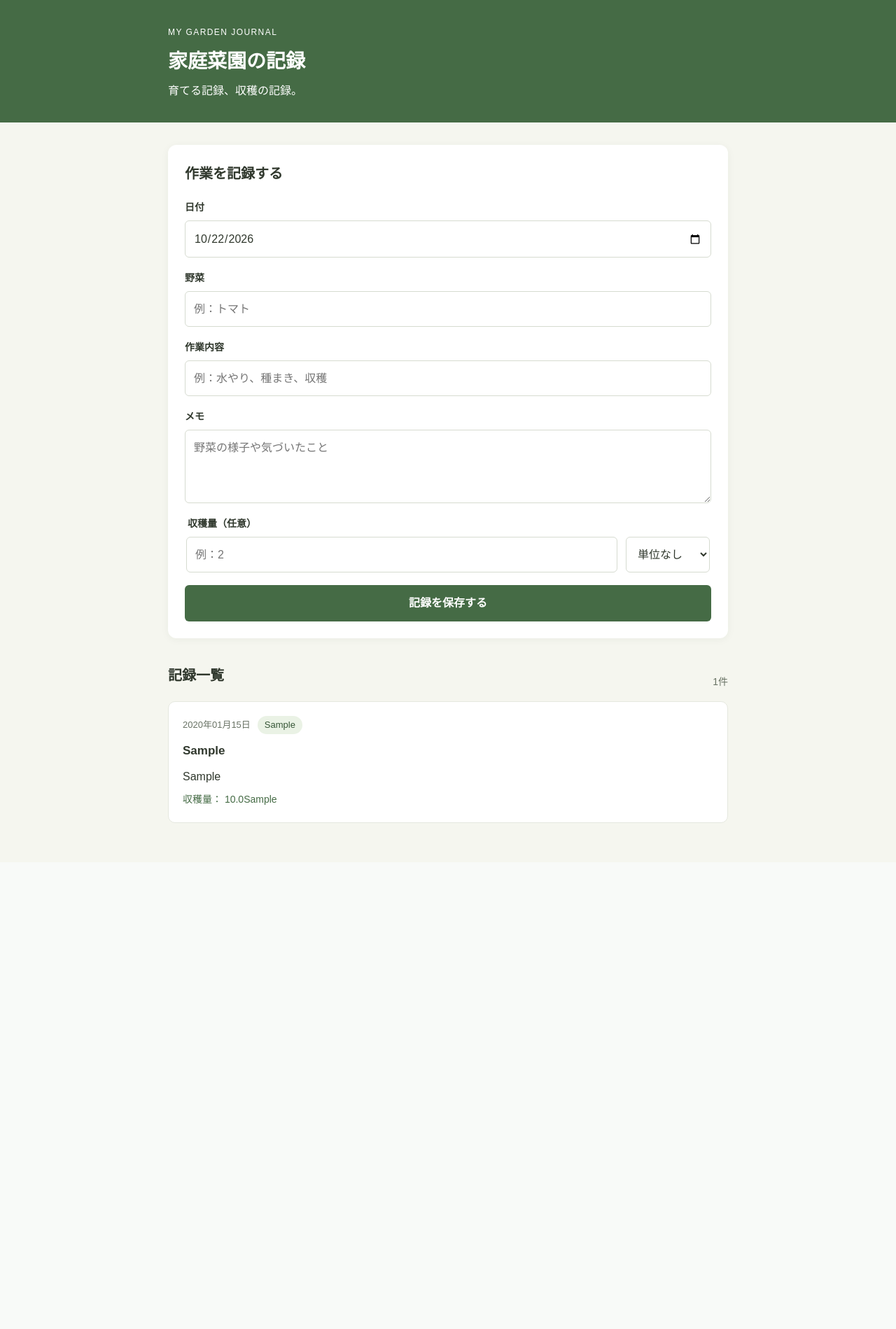
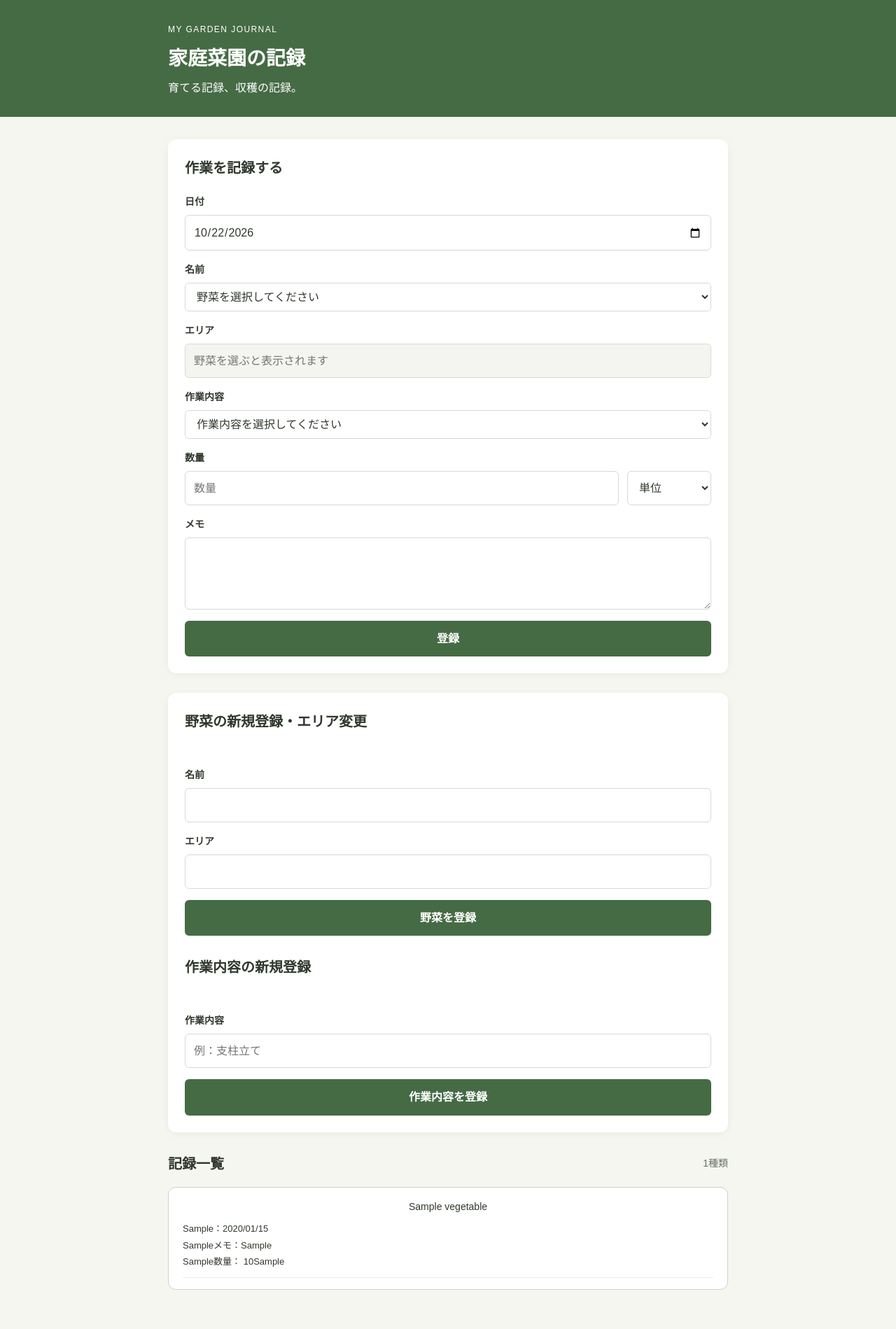
Before and after one commit to kurutto/garden-log, a FastAPI app: page / in a window 1280 px wide. Shown: the whole page at 70% size. Before the commit the page ends 1176 px from the top, so only its background shows below. Run offline with FastAPI, Linux system fonts and the light colour scheme; tables that the repository leaves empty hold one stand-in row (values such as "Sample post").

Commit message:
feat: add vegetable management and harvest summaries

```diff
--- a/main.py
+++ b/main.py
@@ -1,19 +1,36 @@
 
 from datetime import date
+from pathlib import Path
 
-from fastapi import Depends, FastAPI, Form, Request
+from fastapi import Depends, FastAPI, Form, HTTPException, Request
 from fastapi.responses import HTMLResponse, RedirectResponse
 from fastapi.staticfiles import StaticFiles
 from fastapi.templating import Jinja2Templates
-from sqlalchemy import Date, Float, String, Text, create_engine, select
-from sqlalchemy.orm import DeclarativeBase, Mapped, Session, mapped_column, sessionmaker
+from sqlalchemy import (
+    Date,
+    Float,
+    ForeignKey,
+    String,
+    Text,
+    create_engine,
+    inspect,
+    select,
+    text,
+)
+from sqlalchemy.orm import (
+    DeclarativeBase,
+    Mapped,
+    Session,
+    mapped_column,
+    relationship,
+    sessionmaker,
+)
 
 app = FastAPI()
 
 app.mount("/static", StaticFiles(directory="static"), name="static")
 templates = Jinja2Templates(directory="templates")
 
-# SQLite database
 DATABASE_URL = "sqlite:///./garden_log.db"
 
 engine = create_engine(
@@ -28,9 +45,27 @@ SessionLocal = sessionmaker(
 )
 
 
-# Database model
 class Base(DeclarativeBase):
     pass
+
+
+class Vegetable(Base):
+    __tablename__ = "vegetables"
+
+    id: Mapped[int] = mapped_column(primary_key=True)
+    name: Mapped[str] = mapped_column(String(100), unique=True, nullable=False)
+    area: Mapped[str] = mapped_column(String(100), default="", nullable=False)
+
+    records: Mapped[list["GardenRecord"]] = relationship(
+        back_populates="vegetable_info"
+    )
+
+
+class WorkType(Base):
+    __tablename__ = "work_types"
+
+    id: Mapped[int] = mapped_column(primary_key=True)
+    name: Mapped[str] = mapped_column(String(100), unique=True, nullable=False)
 
 
 class GardenRecord(Base):
@@ -38,21 +73,75 @@ class GardenRecord(Base):
 
     id: Mapped[int] = mapped_column(primary_key=True)
     work_date: Mapped[date] = mapped_column(Date, nullable=False)
+
+    # 既存データとの互換性のため、従来の文字列カラムを残す
     vegetable: Mapped[str] = mapped_column(String(100), nullable=False)
-    work: Mapped[str] = mapped_column(String(100), nullable=False)
-    memo: Mapped[str] = mapped_column(Text, default="", nullable=False)
-    harvest_amount: Mapped[float | None] = mapped_column(
-        Float,
-        nullable=True,
-    )
-    harvest_unit: Mapped[str | None] = mapped_column(
-        String(20),
+
+    # 新しい野菜テーブルとの関連
+    vegetable_id: Mapped[int | None] = mapped_column(
+        ForeignKey("vegetables.id"),
         nullable=True,
     )
 
+    work: Mapped[str] = mapped_column(String(100), nullable=False)
+    memo: Mapped[str] = mapped_column(Text, default="", nullable=False)
+    harvest_amount: Mapped[float | None] = mapped_column(Float, nullable=True)
+    harvest_unit: Mapped[str | None] = mapped_column(String(20), nullable=True)
 
-# Create tables if they do not exist
-Base.metadata.create_all(bind=engine)
+    vegetable_info: Mapped[Vegetable | None] = relationship(
+        back_populates="records"
+    )
+
+
+def migrate_database():
+    """既存の作業記録を残しながら、新しいテーブル構成へ移行する。"""
+    Base.metadata.create_all(bind=engine)
+
+    columns = {
+        column["name"]
+        for column in inspect(engine).get_columns("garden_records")
+    }
+
+    if "vegetable_id" not in columns:
+        with engine.begin() as connection:
+            connection.execute(
+                text(
+                    "ALTER TABLE garden_records "
+                    "ADD COLUMN vegetable_id INTEGER "
+                    "REFERENCES vegetables(id)"
+                )
+            )
+
+    with SessionLocal() as db:
+        records = db.scalars(select(GardenRecord)).all()
+
+        for record in records:
+            name = record.vegetable.strip()
+            if not name:
+                continue
+
+            vegetable = db.scalar(
+                select(Vegetable).where(Vegetable.name == name)
+            )
+
+            if vegetable is None:
+                vegetable = Vegetable(name=name, area="")
+                db.add(vegetable)
+                db.flush()
+
+            if record.vegetable_id is None:
+                record.vegetable_id = vegetable.id
+
+            work_name = record.work.strip()
+            if work_name and db.scalar(
+                select(WorkType).where(WorkType.name == work_name)
+            ) is None:
+                db.add(WorkType(name=work_name))
+
+        db.commit()
+
+
+migrate_database()
 
 
 def get_db():
@@ -65,11 +154,54 @@ def get_db():
 
 @app.get("/", response_class=HTMLResponse)
 def read_root(request: Request, db: Session = Depends(get_db)):
-    statement = select(GardenRecord).order_by(
-        GardenRecord.work_date.desc(),
-        GardenRecord.id.desc(),
-    )
-    records = db.scalars(statement).all()
+    vegetables = db.scalars(
+        select(Vegetable).order_by(Vegetable.name)
+    ).all()
+
+    work_types = db.scalars(
+        select(WorkType).order_by(WorkType.name)
+    ).all()
+
+    records = db.scalars(
+        select(GardenRecord)
+        .order_by(GardenRecord.work_date.desc(), GardenRecord.id.desc())
+    ).all()
+
+    # 野菜ごとに作業記録をまとめる
+    grouped_records = []
+
+    for vegetable in vegetables:
+        vegetable_records = sorted(
+    [
+        record
+        for record in records
+        if record.vegetable_id == vegetable.id
+    ],
+    key=lambda record: (record.work_date, record.id),
+)
+
+        if not vegetable_records:
+            continue
+
+        # 単位ごとに収穫量を合計する
+        harvest_totals = {}
+
+        for record in vegetable_records:
+            if record.work != "収穫" or record.harvest_amount is None:
+                continue
+
+            unit = record.harvest_unit or "単位なし"
+            harvest_totals[unit] = (
+                harvest_totals.get(unit, 0) + record.harvest_amount
+            )
+
+        grouped_records.append(
+            {
+                "vegetable": vegetable,
+                "records": vegetable_records,
+                "harvest_totals": harvest_totals,
+            }
+        )
 
     return templates.TemplateResponse(
         request=request,
@@ -77,25 +209,91 @@ def read_root(request: Request, db: Session = Depends(get_db)):
         context={
             "title": "家庭菜園の記録",
             "today": date.today().isoformat(),
-            "records": records,
+            "vegetables": vegetables,
+            "work_types": work_types,
+            "grouped_records": grouped_records,
         },
     )
+
+
+@app.post("/vegetables")
+def create_vegetable(
+    name: str = Form(...),
+    area: str = Form(...),
+    db: Session = Depends(get_db),
+):
+    name = name.strip()
+    area = area.strip()
+
+    if not name or not area:
+        raise HTTPException(status_code=400, detail="名前とエリアは必須です。")
+
+    existing = db.scalar(
+        select(Vegetable).where(Vegetable.name == name)
+    )
+
+    if existing:
+        existing.area = area
+    else:
+        db.add(Vegetable(name=name, area=area))
+
+    db.commit()
+    return RedirectResponse(url="/", status_code=303)
+
+
+@app.post("/work-types")
+def create_work_type(
+    name: str = Form(...),
+    db: Session = Depends(get_db),
+):
+    name = name.strip()
+
+    if name and db.scalar(
+        select(WorkType).where(WorkType.name == name)
+    ) is None:
+        db.add(WorkType(name=name))
+        db.commit()
+
+    return RedirectResponse(url="/", status_code=303)
 
 
 @app.post("/records")
 def create_record(
     work_date: date = Form(...),
-    vegetable: str = Form(...),
+    vegetable_id: int = Form(...),
     work: str = Form(...),
     memo: str = Form(""),
     harvest_amount: float | None = Form(None),
     harvest_unit: str = Form(""),
     db: Session = Depends(get_db),
 ):
+    vegetable = db.get(Vegetable, vegetable_id)
+
+    if vegetable is None:
+        raise HTTPException(status_code=400, detail="野菜を選択してください。")
+
+    work = work.strip()
+    if not work:
+        raise HTTPException(status_code=400, detail="作業内容は必須です。")
+
+    if harvest_amount is not None and harvest_amount < 0:
+        raise HTTPException(status_code=400, detail="数量は0以上にしてください。")
+
+    # 新しい作業内容が入力された場合にも登録する
+    if db.scalar(select(WorkType).where(WorkType.name == work)) is None:
+        db.add(WorkType(name=work))
+
+    if work == "収穫" and harvest_amount is None:
+        raise HTTPException(
+            status_code=400,
+            detail="収穫を記録する場合は数量を入力してください。",
+        )
+
     record = GardenRecord(
         work_date=work_date,
-        vegetable=vegetable.strip(),
-        work=work.strip(),
+        vegetable=vegetable.name,
+        vegetable_id=vegetable.id,
+        work=work,
         memo=memo.strip(),
         harvest_amount=harvest_amount,
         harvest_unit=harvest_unit.strip() or None,
--- a/static/style.css
+++ b/static/style.css
@@ -17,7 +17,7 @@ body {
 }
 
 .header {
-  padding: 32px 0;
+  padding: 28px 0;
   color: #fff;
   background: #456b45;
 }
@@ -38,6 +38,8 @@ body {
 }
 
 .main {
+  display: grid;
+  gap: 28px;
   padding-block: 32px 56px;
 }
 
@@ -55,7 +57,7 @@ h2 {
 
 .record-form {
   display: grid;
-  gap: 18px;
+  gap: 16px;
 }
 
 .field {
@@ -63,8 +65,7 @@ h2 {
   gap: 6px;
 }
 
-label,
-legend {
+label {
   font-size: 14px;
   font-weight: 600;
 }
@@ -73,12 +74,17 @@ input,
 textarea,
 select {
   width: 100%;
-  padding: 11px 12px;
+  min-width: 0;
+  padding: 10px 12px;
   color: inherit;
   font: inherit;
   background: #fff;
   border: 1px solid #d6dbd0;
   border-radius: 6px;
+}
+
+input[readonly] {
+  background: #f4f5f1;
 }
 
 textarea {
@@ -92,22 +98,23 @@ select:focus {
   outline: 2px solid rgb(69 107 69 / 15%);
 }
 
-.harvest-field {
-  padding: 0;
-  border: 0;
+small {
+  color: #697365;
+  font-size: 12px;
 }
 
-.harvest-field legend {
-  margin-bottom: 6px;
+small[hidden] {
+  display: none;
 }
 
 .harvest-inputs {
   display: grid;
-  grid-template-columns: 1fr 120px;
+  grid-template-columns: minmax(0, 1fr) 120px;
   gap: 12px;
 }
 
-.submit-button {
+.submit-button,
+.secondary-button {
   padding: 12px 20px;
   color: #fff;
   font: inherit;
@@ -118,12 +125,19 @@ select:focus {
   cursor: pointer;
 }
 
-.submit-button:hover {
+.submit-button:hover,
+.secondary-button:hover {
   background: #355535;
 }
 
+.management {
+  display: grid;
+  gap: 28px;
+}
+
 .records-section {
-  margin-top: 36px;
+  display: grid;
+  gap: 16px;
 }
 
 .section-heading {
@@ -131,6 +145,10 @@ select:focus {
   align-items: center;
   justify-content: space-between;
   gap: 12px;
+}
+
+.section-heading h2 {
+  margin: 0;
 }
 
 .record-count {
@@ -167,20 +185,47 @@ select:focus {
   border-radius: 20px;
 }
 
-.record-card h3 {
-  margin: 10px 0 4px;
-  font-size: 17px;
+.history-list {
+  display: grid;
+  gap: 12px;
+  margin-top: 16px;
+}
+
+.history-item {
+  padding-bottom: 10px;
+  border-bottom: 1px solid #edf0e8;
+}
+
+.history-item strong {
+  font-size: 14px;
 }
 
 .record-memo,
 .harvest {
-  margin: 8px 0 0;
+  margin: 4px 0 0;
   overflow-wrap: anywhere;
 }
 
 .harvest {
   color: #456b45;
   font-size: 14px;
+}
+
+.total-harvest {
+  display: flex;
+  flex-wrap: wrap;
+  align-items: center;
+  gap: 10px;
+  margin-top: 16px;
+  padding: 12px;
+  color: #355535;
+  background: #eaf2e5;
+  border-radius: 6px;
+}
+
+.total-harvest span {
+  font-size: 18px;
+  font-weight: 700;
 }
 
 .empty-state {
@@ -200,4 +245,62 @@ select:focus {
   .panel {
     padding: 18px;
   }
+
+  .harvest-inputs {
+    grid-template-columns: minmax(0, 1fr) 100px;
+    gap: 8px;
+  }
 }
+
+/* 野菜ごとの記録カード */
+.record-card {
+  padding: 16px 20px;
+  border: 1px solid #d0d0d0;
+  border-radius: 11px;
+  box-shadow: none;
+}
+
+.vegetable-title {
+  margin: 0 0 8px;
+  font-size: 14px;
+  font-weight: 400;
+  text-align: center;
+  overflow-wrap: anywhere;
+}
+
+/* 作業履歴 */
+.history-item {
+  margin: 0;
+}
+
+.history-title,
+.history-detail {
+  margin: 0;
+  font-size: 13px;
+  line-height: 1.8;
+  overflow-wrap: anywhere;
+}
+
+.history-detail {
+  padding-left: 0;
+}
+
+/* 総収穫量 */
+.total-harvest {
+  display: block;
+  margin-top: 0;
+  padding: 0;
+  color: inherit;
+  background: transparent;
+  border-radius: 0;
+}
+
+.total-harvest p {
+  margin: 0;
+  font-size: 13px;
+  line-height: 1.8;
+}
+
+.record-list {
+  gap: 24px;
+}
--- a/templates/index.html
+++ b/templates/index.html
@@ -23,63 +23,47 @@
       <form action="/records" method="post" class="record-form">
         <div class="field">
           <label for="work_date">日付</label>
-          <input
-            type="date"
-            id="work_date"
-            name="work_date"
-            value="{{ today }}"
-            required
-          >
+          <input type="date" id="work_date" name="work_date"
+                 value="{{ today }}" required>
         </div>
 
         <div class="field">
-          <label for="vegetable">野菜</label>
-          <input
-            type="text"
-            id="vegetable"
-            name="vegetable"
-            placeholder="例：トマト"
-            maxlength="100"
-            required
-          >
+          <label for="vegetable_id">名前</label>
+          <select id="vegetable_id" name="vegetable_id" required>
+            <option value="">野菜を選択してください</option>
+            {% for vegetable in vegetables %}
+              <option value="{{ vegetable.id }}"
+                      data-area="{{ vegetable.area }}">
+                {{ vegetable.name }}
+              </option>
+            {% endfor %}
+          </select>
+        </div>
+
+        <div class="field">
+          <label for="area_display">エリア</label>
+          <input type="text" id="area_display" readonly
+                 placeholder="野菜を選ぶと表示されます">
         </div>
 
         <div class="field">
           <label for="work">作業内容</label>
-          <input
-            type="text"
-            id="work"
-            name="work"
-            placeholder="例：水やり、種まき、収穫"
-            maxlength="100"
-            required
-          >
+          <select id="work" name="work" required>
+            <option value="">作業内容を選択してください</option>
+            {% for item in work_types %}
+              <option value="{{ item.name }}">{{ item.name }}</option>
+            {% endfor %}
+          </select>
         </div>
 
         <div class="field">
-          <label for="memo">メモ</label>
-          <textarea
-            id="memo"
-            name="memo"
-            rows="3"
-            placeholder="野菜の様子や気づいたこと"
-          ></textarea>
-        </div>
-
-        <fieldset class="harvest-field">
-          <legend>収穫量（任意）</legend>
+          <label for="harvest_amount">数量</label>
           <div class="harvest-inputs">
-            <input
-              type="number"
-              id="harvest_amount"
-              name="harvest_amount"
-              min="0"
-              step="any"
-              placeholder="例：2"
-            >
-
+            <input type="number" id="harvest_amount" name="harvest_amount"
+                   min="0" step="any" placeholder="数量">
             <select id="harvest_unit" name="harvest_unit">
-              <option value="">単位なし</option>
+              <option value="">単位</option>
+              <option value="株">株</option>
               <option value="個">個</option>
               <option value="本">本</option>
               <option value="g">g</option>
@@ -87,42 +71,88 @@
               <option value="袋">袋</option>
             </select>
           </div>
-        </fieldset>
+          <small id="quantity-help">
+            収穫を選択した場合は数量を入力してください。
+          </small>
+        </div>
 
-        <button type="submit" class="submit-button">
-          記録を保存する
-        </button>
+        <div class="field">
+          <label for="memo">メモ</label>
+          <textarea id="memo" name="memo" rows="3"></textarea>
+        </div>
+
+        <button type="submit" class="submit-button">登録</button>
       </form>
     </section>
+
+    <section class="panel management">
+      <h2>野菜の新規登録・エリア変更</h2>
+      <form action="/vegetables" method="post" class="record-form">
+        <div class="field">
+          <label for="new_vegetable">名前</label>
+          <input id="new_vegetable" name="name" maxlength="100" required>
+        </div>
+        <div class="field">
+          <label for="new_area">エリア</label>
+          <input id="new_area" name="area" maxlength="100" required>
+        </div>
+        <button type="submit" class="secondary-button">野菜を登録</button>
+      </form>
+
+      <h2>作業内容の新規登録</h2>
+      <form action="/work-types" method="post" class="record-form">
+        <div class="field">
+          <label for="new_work">作業内容</label>
+          <input id="new_work" name="name" maxlength="100"
+                 placeholder="例：支柱立て" required>
+        </div>
+        <button type="submit" class="secondary-button">作業内容を登録</button>
+      </form>
+    </section>
+
 
 <section class="records-section">
   <div class="section-heading">
     <h2>記録一覧</h2>
-        <span class="record-count">{{ records|length }}件</span>
+    <span class="record-count">{{ grouped_records|length }}種類</span>
   </div>
 
-      {% if records %}
+  {% if grouped_records %}
     <div class="record-list">
-          {% for record in records %}
+      {% for group in grouped_records %}
         <article class="record-card">
-              <div class="record-meta">
-                <time datetime="{{ record.work_date.isoformat() }}">
-                  {{ record.work_date.strftime("%Y年%m月%d日") }}
-                </time>
-                <span class="vegetable-tag">{{ record.vegetable }}</span>
-              </div>
+          <h3 class="vegetable-title">{{ group.vegetable.name }}</h3>
 
-              <h3>{{ record.work }}</h3>
+          {% for record in group.records %}
+            <div class="history-item">
+              <p class="history-title">
+                {{ record.work }}：{{ record.work_date.strftime("%Y/%m/%d") }}
+              </p>
 
               {% if record.memo %}
-                <p class="record-memo">{{ record.memo }}</p>
+                <p class="history-detail">
+                  {{ record.work }}メモ：{{ record.memo }}
+                </p>
               {% endif %}
 
               {% if record.harvest_amount is not none %}
-                <p class="harvest">
-                  収穫量：
-                  {{ record.harvest_amount }}{{ record.harvest_unit or "" }}
+                <p class="history-detail">
+                  {{ record.work }}数量：
+                  {{ record.harvest_amount|int if record.harvest_amount == record.harvest_amount|int else record.harvest_amount }}{{ record.harvest_unit or "" }}
                 </p>
+              {% endif %}
+            </div>
+          {% endfor %}
+
+          {% if group.harvest_totals %}
+            <div class="total-harvest">
+              {% for unit, total in group.harvest_totals.items() %}
+                <p>
+                  総収穫量：
+                  {{ total|int if total == total|int else total }}{{ "" if unit == "単位なし" else unit }}
+                </p>
+              {% endfor %}
+            </div>
           {% endif %}
         </article>
       {% endfor %}
@@ -130,10 +160,34 @@
   {% else %}
     <div class="empty-state">
       <p>まだ記録がありません。</p>
-          <p>最初の作業を記録してみましょう。</p>
+      <p>野菜を登録して、最初の作業を記録しましょう。</p>
     </div>
   {% endif %}
 </section>
+
   </main>
+
+  <script>
+    const vegetableSelect = document.getElementById("vegetable_id");
+    const areaDisplay = document.getElementById("area_display");
+    const workSelect = document.getElementById("work");
+    const amountInput = document.getElementById("harvest_amount");
+    const unitSelect = document.getElementById("harvest_unit");
+    const quantityHelp = document.getElementById("quantity-help");
+
+    vegetableSelect.addEventListener("change", () => {
+      const option = vegetableSelect.selectedOptions[0];
+      areaDisplay.value = option?.dataset.area || "";
+    });
+
+    function updateQuantityField() {
+      const isHarvest = workSelect.value === "収穫";
+      amountInput.required = isHarvest;
+      quantityHelp.hidden = !isHarvest;
+    }
+
+    workSelect.addEventListener("change", updateQuantityField);
+    updateQuantityField();
+  </script>
 </body>
 </html>
```
Also changed, not shown: 1 other file. Lines whose indentation alone changed are shown as unchanged.
